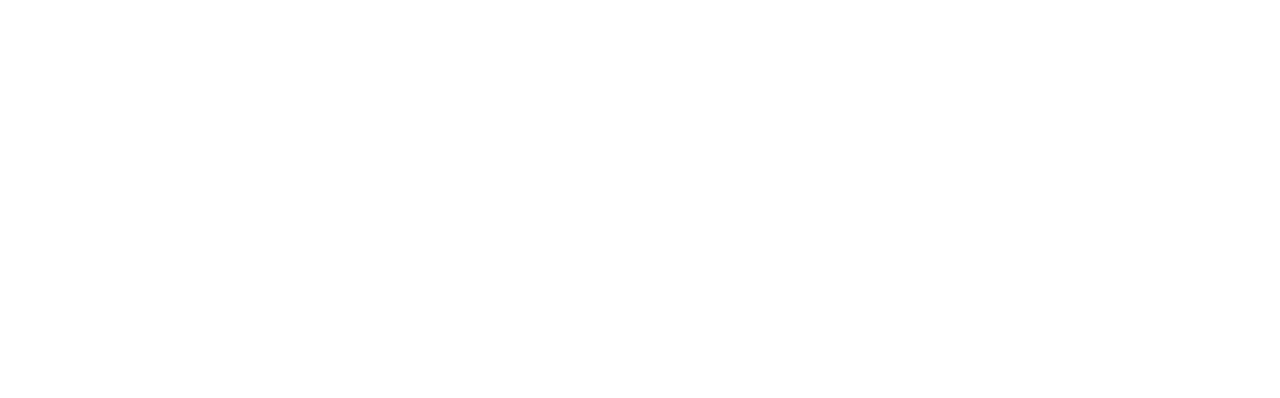
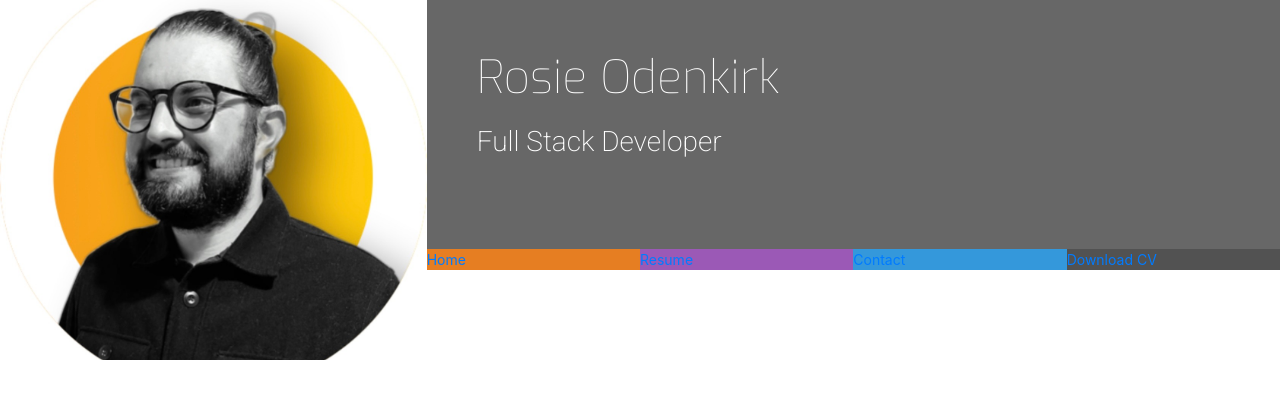
Before and after one commit to PEmbarach/Resume, a plain HTML site: page index.html in a window 1280 px wide. Drawn offline with nearby package versions, Linux system fonts and the light colour scheme.

Commit message:
add menu and styling css

```diff
--- a/assets/css/style.css
+++ b/assets/css/style.css
@@ -0,0 +1,72 @@
+@import url('https://fonts.googleapis.com/css?family=Roboto:100,200,300,400,500,600,700|Exo:100,200,300,400,500,600,700');
+
+/*---------------------Colours */
+
+.bg-color-name-title {
+    background-color: #676767;
+}
+
+.ui-menu-color-home {
+    background-color: #e67e22;
+}
+
+.ui-menu-color-resume {
+    background-color: #9b59b6;
+}
+
+.ui-menu-color-contact {
+    background-color: #3498db;
+}
+
+.ui-menu-color-download {
+    background-color: #525252;
+}
+/*---------------------Heading */
+header {
+    margin: 0;
+}
+
+.heading {
+    margin-left: 50px;
+}
+
+.logo {
+    background: url("../images/perfil.jpg");
+    background-position: center;
+    background-repeat: no-repeat;
+    background-size: cover;
+    min-height: 360px;
+    transition: all .5s ease-in-out;
+    -moz-transition: all .5s ease-in-out;
+    -webkit-transition: all .5s ease-in-out;
+}
+
+.name {
+    font-family:"Exo", sans-serif;
+    font-weight: 100;
+    font-size: 46px;
+    margin-top: 50px;
+    color: #fff;
+}
+
+.title {
+    font-family: "Roboto", sans-serif;
+    font-weight: 200;
+    font-size: 28px;
+    margin-top: 20px;
+    margin-bottom: 90px;
+    color: #fff;
+}
+
+.list-inline-item:not(:last-child) {
+    margin: 0;
+}
+
+.menucontainer {
+    font-size: 0;
+}
+
+#nav li {
+    font-size: 14px;
+    padding: 0;
+}
--- a/index.html
+++ b/index.html
@@ -6,11 +6,40 @@
     <meta name="viewport" content="width=device-width, initial-scale=1.0">
     <link rel="stylesheet" href="https://cdn.jsdelivr.net/npm/bootstrap@4.6.2/dist/css/bootstrap.min.css" type="text/css">
     <link rel="stylesheet" href="https://cdn.jsdelivr.net/npm/@fortawesome/fontawesome-free@6.1.2/css/fontawesome.min.css">
+    <link rel="stylesheet" href="assets/css/style.css" type="text/css">
     <title>Pablo Embarach Boeira</title>
 </head>
 <body>
     <header>
-
+        <div class="row no-gutters">
+            <a class="col-md-4 logo" href="02-index.html"></a>
+            <div class="col-md-8">
+                <div class="row no-gutters bg-color-name-title">
+                    <div class="col heading">
+                        <h1 class="name">Rosie Odenkirk</h1>
+                        <h2 class="title"> Full Stack Developer</h2>
+                    </div>
+                </div>
+                <div class="row no-gutters">
+                    <div class="col">
+                        <ul id="nav" class="list-inline menucontainer">
+                            <li class="col-6 col-sm-3 ui-menu-color-home list-inline-item">
+                                <a href="#"><span>Home</span></a>
+                            </li>
+                            <li class="col-6 col-sm-3 ui-menu-color-resume list-inline-item">
+                                <a href="#"><span>Resume</span></a>
+                            </li>
+                            <li class="col-6 col-sm-3 ui-menu-color-contact list-inline-item">
+                                <a href="#"><span>Contact</span></a>
+                            </li>
+                            <li class="col-6 col-sm-3 ui-menu-color-download list-inline-item">
+                                <a href="#"><span>Download CV</span></a>
+                            </li>
+                        </ul>
+                    </div>
+                </div>
+            </div>
+        </div>
     </header>
     <section>
 
```
Also changed, not shown: assets/images/perfil.jpg (added).
